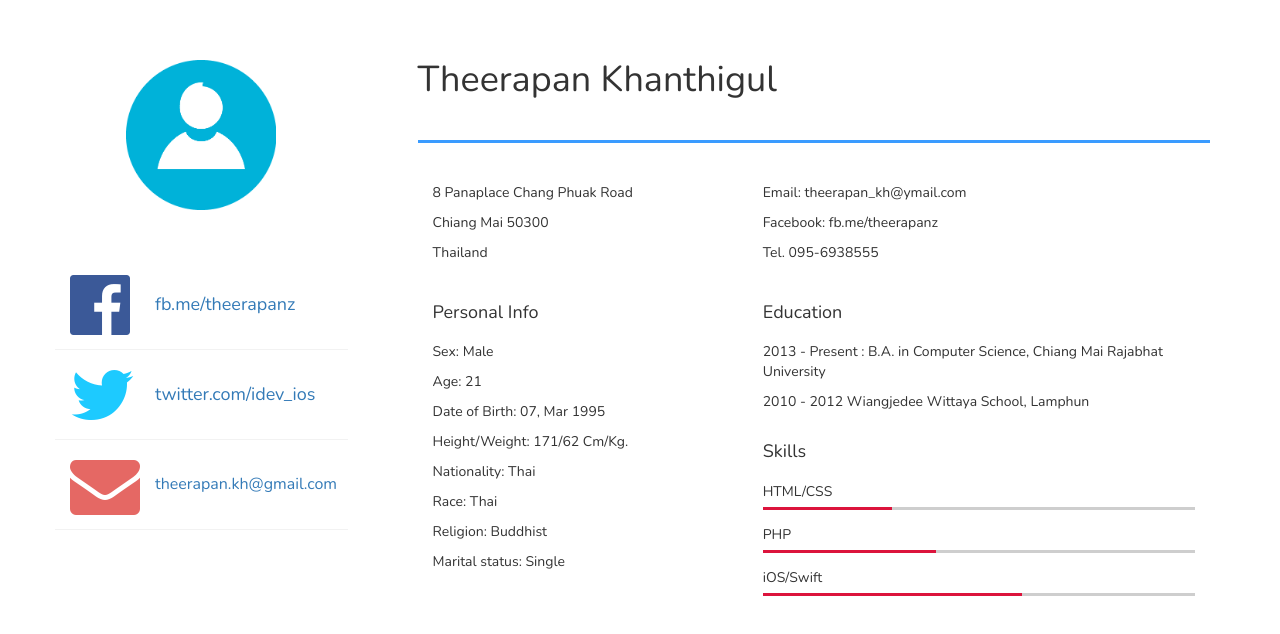
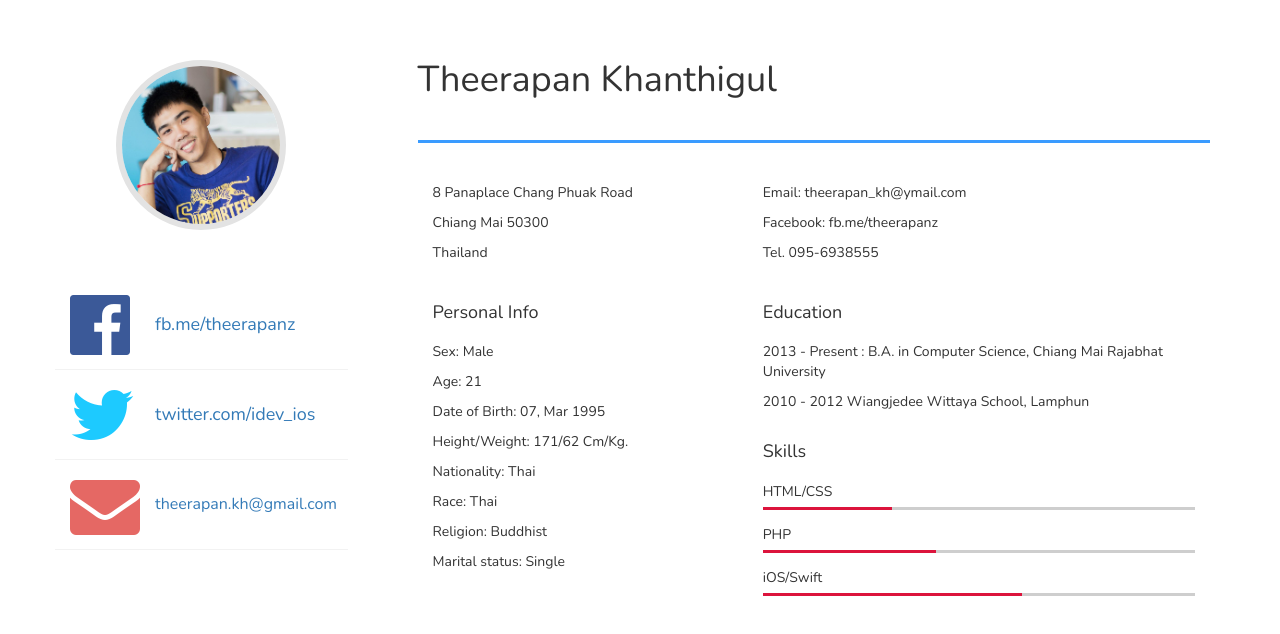
Before and after one commit to theerapan/resume, a plain HTML site: page index.html in a window 1280 px wide. Drawn offline with nearby package versions, Linux system fonts and the light colour scheme.

Commit message:
add real pic to profile and adjust border radius

```diff
--- a/index.html
+++ b/index.html
@@ -12,7 +12,7 @@
         <div class="container">
             <div class="row for-margin">
                 <div class="col-md-3">
-                    <img src="assets/person.png" class="person-img center-block" alt="">
+                    <img src="assets/mypic.jpg" class="person-img center-block" alt="">
 
                     <div class="row">
 
--- a/style.css
+++ b/style.css
@@ -14,9 +14,11 @@ body {
 }
 
 .person-img {
-    width: 150px;
-    height: 150px;
+    width: 170px;
+    height: 170px;
     margin-top: 40px;
+    border-radius: 50%;
+    border: 6px solid #e3e3e3;
 }
 
 .social {
```
Also changed, not shown: assets/mypic.jpg (added).
